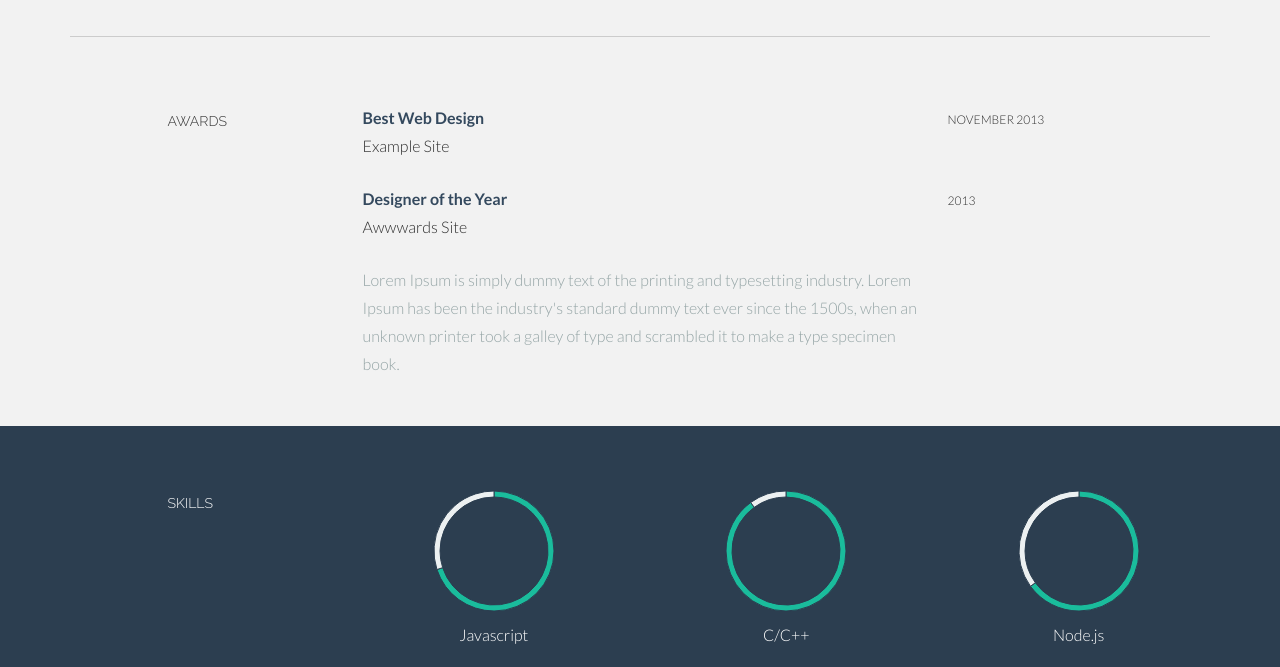
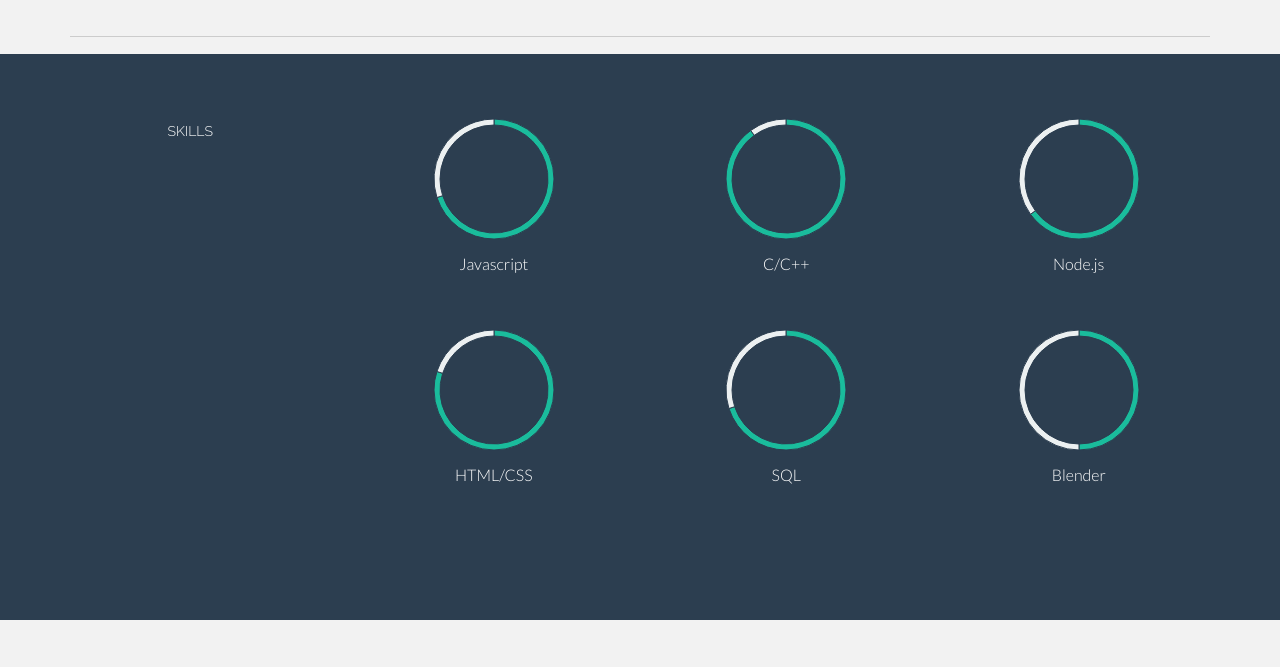
Before and after one commit to zavalzam/zavalzam.github.io, a plain HTML site: page index.html in a window 1280 px wide. Shown: the part 1635-2302 px from the top of the page. Drawn offline with Linux system fonts and the light colour scheme.

Commit message:
Update index.html

```diff
--- a/index.html
+++ b/index.html
@@ -185,42 +185,6 @@
   <!--/.container -->
 
 
-  <!--AWARDS DESCRIPTION -->
-  <div class="container desc">
-    <div class="row">
-      <div class="col-lg-2 col-lg-offset-1">
-        <h5>AWARDS</h5>
-      </div>
-      <div class="col-lg-6">
-        <p>
-          <t>Best Web Design</t><br/> Example Site <br/>
-        </p>
-      </div>
-      <div class="col-lg-3">
-        <p>
-          <sm>NOVEMBER 2013</sm>
-        </p>
-      </div>
-
-      <div class="col-lg-6 col-lg-offset-3">
-        <p>
-          <t>Designer of the Year</t><br/> Awwwards Site
-        </p>
-        <p>
-          <more>Lorem Ipsum is simply dummy text of the printing and typesetting industry. Lorem Ipsum has been the industry's standard dummy text ever since the 1500s, when an unknown printer took a galley of type and scrambled it to make a type specimen book.</more>
-        </p>
-      </div>
-      <div class="col-lg-3">
-        <p>
-          <sm>2013</sm>
-        </p>
-      </div>
-
-    </div>
-    <!--/.row -->
-    <br>
-  </div>
-  <!--/.container -->
 
 
   <!--SKILLS DESCRIPTION -->
@@ -336,6 +300,12 @@
             <p>
               <t>Phone</t><br/> 503-791-1884 <br/>
             </p>
+            <p>
+              <t>LinkedIn</t><br/> <a href="https://www.linkedin.com/in/michael-zavalza-a16a70200?lipi=urn%3Ali%3Apage%3Ad_flagship3_profile_view_base_contact_details%3BABXeMhfhTpWZ3RNyIcxlUA%3D%3D">linkedin.com/in/michael-zavalza</a> <br/>
+            </p>
+            <p>
+              <t>Github</t><br/> <a href="https://github.com/zavalzam?tab=repositories">https://github.com/zavalzam</a> <br/>
+            </p>
           </div>
 
         </div>
```
